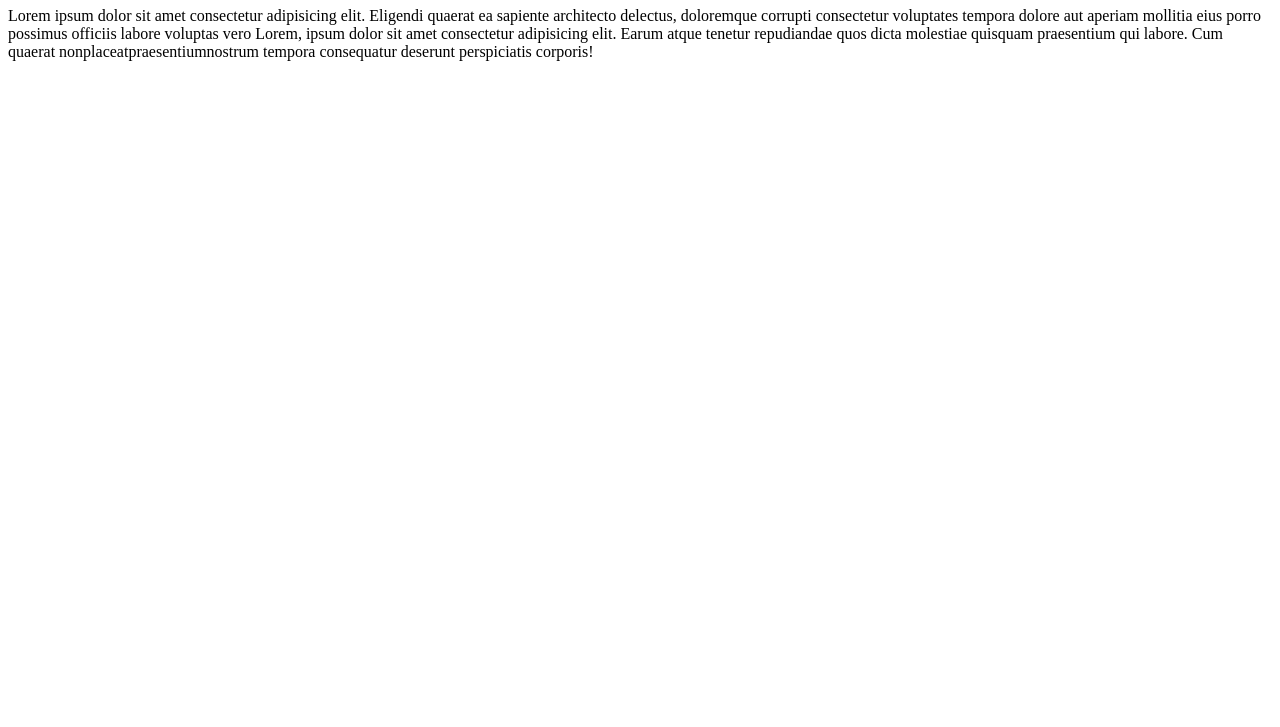
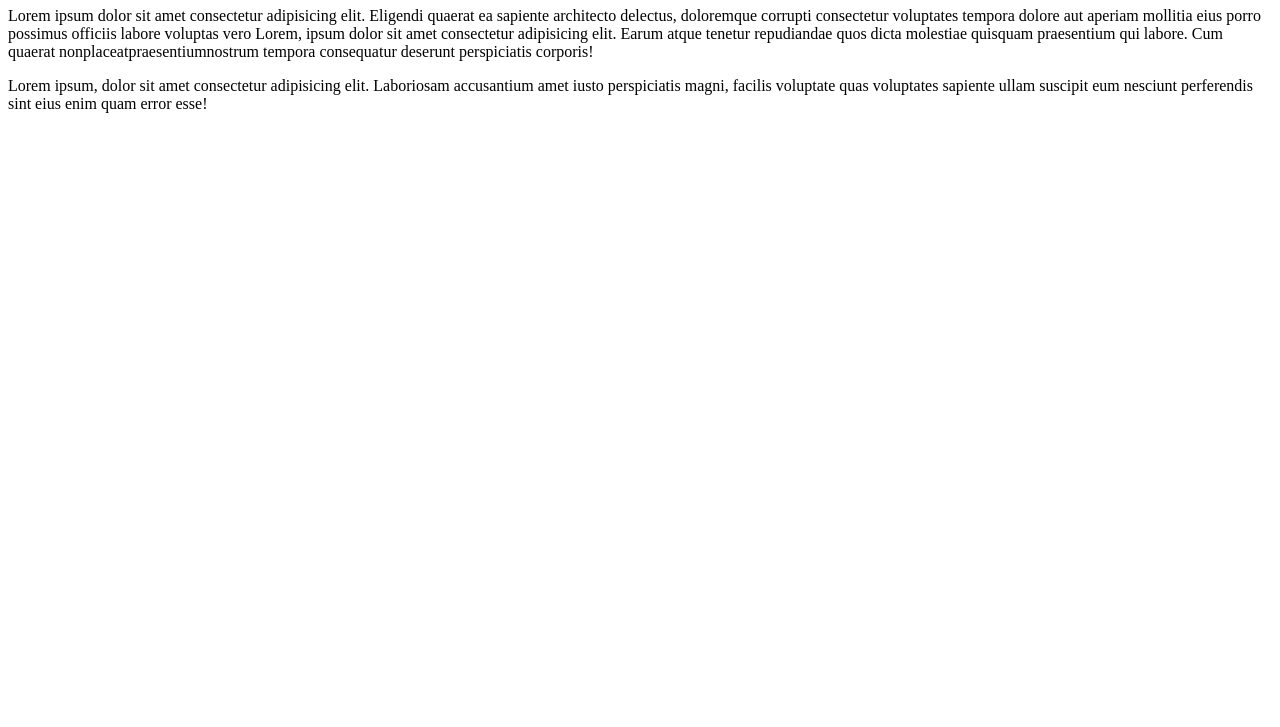
Before and after one commit to eritonsousa/Ol--Mundo, a plain HTML site: page site-exemplo/index.html in a window 1280 px wide. Shown: the part 73-800 px from the top of the page. Drawn offline with Linux system fonts and the light colour scheme.

Commit message:
adicionei um paragrafo

```diff
--- a/site-exemplo/index.html
+++ b/site-exemplo/index.html
@@ -9,5 +9,6 @@
     <h1>Olá, Mundo!</h1>
     <p>Lorem ipsum dolor sit amet consectetur adipisicing elit. Eligendi quaerat ea sapiente architecto delectus, doloremque corrupti consectetur voluptates tempora dolore aut aperiam      mollitia eius porro possimus officiis labore voluptas vero
     Lorem, ipsum dolor sit amet consectetur adipisicing elit. Earum atque tenetur repudiandae quos dicta molestiae quisquam praesentium qui labore. Cum quaerat nonplaceatpraesentiumnostrum tempora consequatur deserunt perspiciatis corporis!</p>
+    <p>Lorem ipsum, dolor sit amet consectetur adipisicing elit. Laboriosam accusantium amet iusto perspiciatis magni, facilis voluptate quas voluptates sapiente ullam suscipit eum nesciunt perferendis sint eius enim quam error esse!</p>
 </body>
 </html>
```
